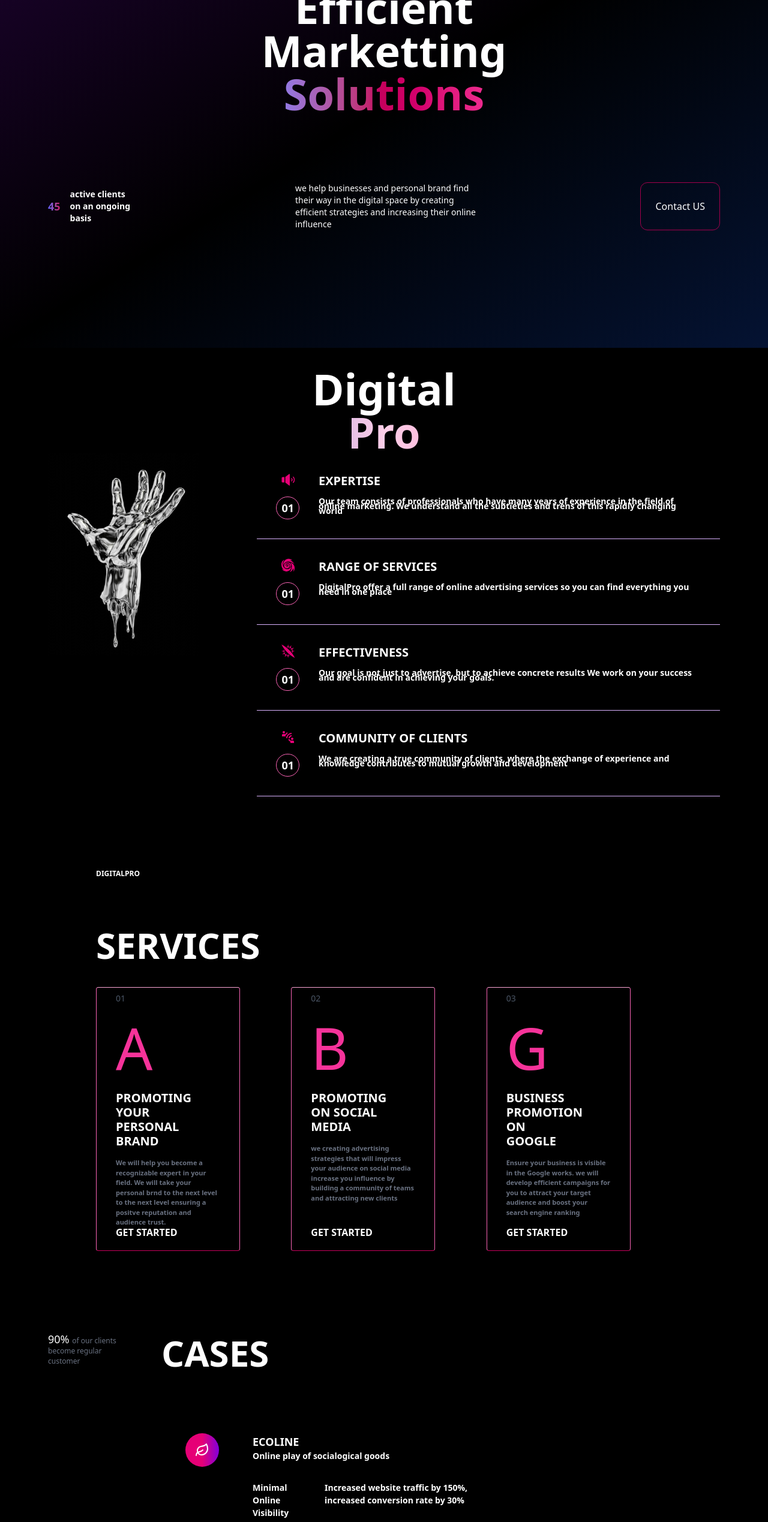
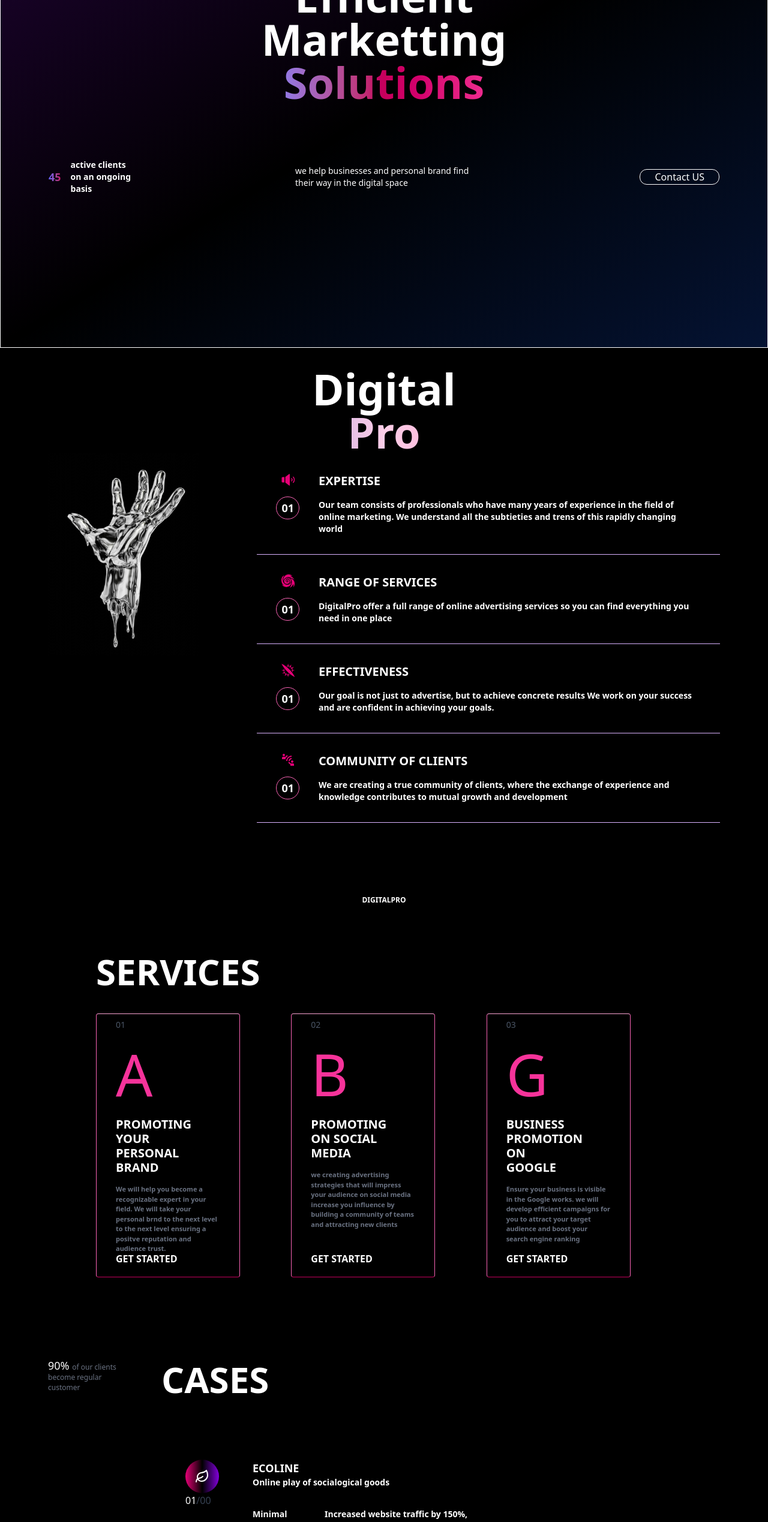
Before and after one commit to Favics-T/digital-pro, a React (Vite) app: page / in a window 1280 px wide. Shown: the part 220-2758 px from the top of the page at 60% size. Built offline with nearby package versions, Linux system fonts and the light colour scheme.

Commit message:
added responsiveness

```diff
--- a/src/App.jsx
+++ b/src/App.jsx
@@ -8,8 +8,8 @@
 // import Cases from './com'
 function App() {
   return (
-   <div className='bg-black text-white  flex flex-col md:gap-10'>
-      <div className='relative  min-h-screen bg-black text-white overflow-hidden'>
+   <div className='bg-black  text-white  flex flex-col md:gap-10'>
+      <div className='relative border  min-h-screen bg-black overflow-hidden'>
      <div className='absolute inset-0 md:px-20 md:py-10 py-4 px-6 bg-gradient-to-br from-purple-600/20 via-transparent to-blue-600/20 '>
      <div className='flex flex-col gap-4'>
       <Nav />
--- a/src/component/Cases.jsx
+++ b/src/component/Cases.jsx
@@ -3,67 +3,57 @@
 
 function Cases() {
   return (
-    <div className='flex md:flex-row flex-col py-10  md:gap-14 gap-6 mt-15'>
-      {/* header */}
-        <p className='text-white text-lg w-40 leading-3.5'>90% <span  className='text-[12px] text-gray-500'>of our clients become regular customer</span></p>
+    <div className='flex flex-col md:flex-row py-10 gap-6 md:gap-14 mt-15'>
 
-      <div className='w-full flex flex-col md:gap-16'>
-        <h1 className='font-bold text-6xl'>CASES</h1>
+      <p className='text-white text-lg w-full md:w-40 leading-3.5'>
+        90% <span className='text-[12px] text-gray-500'>of our clients become regular customer</span>
+      </p>
 
-        <div className='bg-[url("/images/And.jpg")] md:p-10 p-4 bg-cover bg-center bg-no-repeat w-full h-100 '>
-        {/* sect-1 */}
-        <div className='flex md:flex-row flex-col md:gap-14'>
-            {/* image */}
-           <div className='flex flex-col justify-between '>
-             <div className='bg-pink-600 w-14 h-14 flex items-center justify-center rounded-full bg-gradient-to-r from-pink-600 via-transparent to-purple-700 text-2xl'><LuLeaf  /></div>
-             <p className=''>01<span className='text-gray-700'>/00 </span></p>
+      <div className='w-full flex flex-col gap-10 md:gap-16'>
+        <h1 className='font-bold text-4xl md:text-6xl'>CASES</h1>
+
+        <div className='bg-[url("/images/And.jpg")] p-4 md:p-10 bg-cover bg-center bg-no-repeat w-full min-h-[400px] md:h-100'>
+
+          <div className='flex flex-col md:flex-row gap-6 md:gap-14'>
+
+            <div className='flex flex-col justify-between md:h-full'>
+              <div className='w-14 h-14 flex items-center justify-center rounded-full bg-gradient-to-r from-pink-600 via-transparent to-purple-700 text-2xl'>
+                <LuLeaf />
+              </div>
+              <p>01<span className='text-gray-700'>/00</span></p>
             </div>
 
-
-            {/* text */}
-            <div className='flex flex-col gap-8'>
-
+            <div className='flex flex-col gap-6 md:gap-8'>
               <div>
                 <h1 className='font-bold text-lg'>ECOLINE</h1>
                 <p className='font-bold text-sm'>Online play of socialogical goods</p>
               </div>
 
-            <div className='flex gap-20'>
-                 <div className='w-10 '>
-                <h1 className='text-[14px] font-bold h-20 '>Minimal Online Visibility</h1>
+              <div className='flex flex-col md:flex-row gap-6 md:gap-20'>
+                <div className='w-full md:w-10'>
+                  <h1 className='text-[14px] font-bold h-20'>Minimal Online Visibility</h1>
                   <p className='font-bold text-lg'>BEFORE</p>
                 </div>
 
-            <div className='w-70' >
-                <h1 className='text-[14px] font-bold h-20 '>Increased website traffic by 150%, increased conversion rate by 30%</h1>
+                <div className='w-full md:w-70'>
+                  <h1 className='text-[14px] font-bold h-20'>
+                    Increased website traffic by 150%, increased conversion rate by 30%
+                  </h1>
+                  <p className='font-bold text-xl bg-gradient-to-r text-transparent bg-clip-text from-pink-500 via-purple-500 to-purple-700'>
+                    AFTER
+                  </p>
+                </div>
+              </div>
 
-                <p  className='font-bold text-xl bg-gradient-to-r text-transparent bg-clip-text from-pink-500 via-purple-500 to-purple-700 '>AFTER</p>
+              <p className='text-sm w-full md:w-1/2 text-gray-700'>
+                Cooperation with DigitalPro has taken our business to a next level.
+                <span className='block pt-4'>- Inyna Nkiri, CEO</span>
+              </p>
             </div>
 
           </div>
-
-            <p className='text-sm w-1/2 text-gray-700'>
-                Cooperation with DigitalPro has taken our business to a next level. we don't just sell products but who support green living.
-                Their Strategies really work and we are happy to be part of this team
-
-                <span className='block pt-4'> -Inyna Nkiri, CEO</span>
-                </p>
-
-
-
-            </div>
-
-
-
-        </div>
-
-
-
-
-
         </div>
       </div>
-
     </div>
   )
 }
--- a/src/component/Cooperate.jsx
+++ b/src/component/Cooperate.jsx
@@ -3,17 +3,27 @@
 
 function Cooperate() {
   return (
-    <div className=' bg-cover flex flex-col  h-screen bg-center bg-[url("/images/And.jpg")]'>
-      <div className='w-full h-full flex flex-col gap-8 justify-center items-center '>
-        <h1 className='md:text-8xl text-4xl font-bold text-center'>LET'S BEGIN <span className='block bg-gradient-to-r from-indigo-600 via-pink-500 to-pink-700 bg-clip-text text-transparent'> COOPERATION </span></h1>
-            <h1 className='text-lg'>Please contact us for cooperation and service detail</h1>
-            <button className='border border-b-indigo-500 border-e-pink-500 border-t-pink-300 px-10 py-2 rounded-2xl border-l-purple-500'>CONTACT US</button>
+    <div className='bg-cover justify-center flex flex-col min-h-screen bg-center bg-[url("/images/And.jpg")]'>
+
+      <div className='w-full h-full flex flex-col gap-6 md:gap-8 justify-center items-center px-4'>
+        <h1 className='text-4xl md:text-8xl font-bold text-center'>
+          LET'S BEGIN
+          <span className='block bg-gradient-to-r from-indigo-600 via-pink-500 to-pink-700 bg-clip-text text-transparent'>
+            COOPERATION
+          </span>
+        </h1>
+
+        <h1 className='text-sm md:text-lg text-center'>
+          Please contact us for cooperation and service detail
+        </h1>
+
+        <button className='border px-8 md:px-10 py-2 rounded-2xl'>
+          CONTACT US
+        </button>
       </div>
 
-      <div className='flex justify-between ite'>
-        {/* <h1 className='text-black'>kk</h1> */}
+      <div className='flex flex-col md:flex-row justify-between md:mt-20 items-center gap-4 px-6 py-4'>
         <Logo />
-
         <p className='text-sm text-gray-800'>Lorem ipsum dolor sit amet.</p>
       </div>
     </div>
--- a/src/component/Heroo.jsx
+++ b/src/component/Heroo.jsx
@@ -3,26 +3,34 @@
 const Heroo = () => {
   return (
     <div>
+      <div className='min-h-[300px] md:h-100 flex justify-center items-center'>
+        <h1 className='text-4xl md:text-7xl text-center font-bold'>
+          Efficient
+          <span className='block'>Marketting</span>
+          <span className='block bg-gradient-to-r bg-clip-text text-transparent from-indigo-400 via-pink-700 to-pink-500'>
+            Solutions
+          </span>
+        </h1>
+      </div>
 
-        <div className='h-110 flex justify-center items-center'>
-             <h1 className='text-5xl text-center md:text-7xl font-bold'>Efficient
-               <span className='block'>Marketting</span>
-                <span className='block bg-gradient-to-r bg-clip-text text-transparent from-indigo-400 via-pink-700 to-pink-500 '>Solutions </span> </h1>
-
-
-
+      <div className='flex flex-col md:flex-row gap-4 md:justify-between items-center'>
+        <div className='flex items-center gap-2 md:gap-4'>
+          <h1 className='text-sm md:text-lg font-bold bg-gradient-to-r bg-clip-text text-transparent from-indigo-500 to-pink-700'>
+            45
+          </h1>
+          <p className='text-sm md:w-28 font-bold'>
+            active clients on an ongoing basis
+          </p>
         </div>
 
-        <div className='flex  justify-between '>
-            <div className='flex items-center gap-4'>
-                <h1 className='text-lg font-bold bg-gradient-to-r bg-clip-text text-transparent from-indigo-500 to-pink-700'>45</h1>
-                <p className='text-sm md:w-28 font-bold'>active clients on an ongoing basis</p>
-            </div>
+        <h1 className='hidden md:block text-sm md:w-78 font-extralight'>
+          we help businesses and personal brand find their way in the digital space
+        </h1>
 
-            <h1 className='text-sm md:w-78 font-extralight'>we help businesses and personal brand find their way in the digital space by creating efficient strategies and increasing their online influence</h1>
-            <button className='border border-pink-800 rounded-xl md:px-6 px-2'>Contact US </button>
-        </div>
-
+        <button className='border rounded-xl px-3 md:px-6'>
+          Contact US
+        </button>
+      </div>
     </div>
   )
 }
--- a/src/component/Nav.jsx
+++ b/src/component/Nav.jsx
@@ -3,10 +3,10 @@
 
 function Nav() {
   return (
-    <div className='flex w-full justify-between md:text-2xl'>
-        <LuTableOfContents className='' />
-        <h1 className='md:text-lg font-bold'>DIGITALPRO</h1>
-        <p className='md:text-lg font-bold'>GET STARTED</p>
+    <div className='flex w-full justify-between items-center text-lg md:text-2xl'>
+      <LuTableOfContents />
+      <h1 className='text-sm md:text-lg font-bold'>DIGITALPRO</h1>
+      <p className='text-sm md:text-lg font-bold'>GET STARTED</p>
     </div>
   )
 }
--- a/src/component/Section3.jsx
+++ b/src/component/Section3.jsx
@@ -10,10 +10,10 @@
 
 function Section3() {
   return (
-    <div className='md:px-20 md:mt-20 flex md:flex-reverse flex-col  md:py-10 py-3 gap-8  md:gap-20  '>
+    <div className='md:px-20 md:mt-20 flex md:flex-reverse flex-col  md:py-10 py-3 gap-8  md:gap-20 items-center justify-center  '>
       <Logo />
 
-        <div className=' w-full flex flex-col gap-10'>
+        <div className=' w-full flex flex-col gap-10 '>
             <h1 className='font-bold md:text-6xl text-2xl'>SERVICES</h1>
 
             <div className='grid grid-cols-1 md:grid-cols-3  gap-4'>
@@ -30,3 +30,21 @@
 }
 
 export default Section3
+
+// function Section3() {
+//   return (
+//     <div className='px-6 md:px-20 mt-10 md:mt-20 flex flex-col-reverse md:flex-row gap-10 md:gap-20 py-3 md:py-10'>
+//       <Logo />
+
+//       <div className='w-full flex flex-col gap-10'>
+//         <h1 className='font-bold text-2xl md:text-6xl'>SERVICES</h1>
+
+//         <div className='grid grid-cols-1 sm:grid-cols-2 md:grid-cols-3 gap-6'>
+//           {list.map((list) => (
+//             <Section3Card key={list.num} {...list} />
+//           ))}
+//         </div>
+//       </div>
+//     </div>
+//   )
+// }
--- a/src/component/ServiceCard.jsx
+++ b/src/component/ServiceCard.jsx
@@ -17,7 +17,7 @@
 
       <div className='flex flex-col gap-4 '>
         <h1 className='font-bold text-xl'>{title}</h1>
-        <p className='text-sm leading-2 font-bold'>{desc}</p>
+        <p className='text-sm lea font-bold'>{desc}</p>
 
       </div>
     </div>
```
Lines whose indentation alone changed are shown as unchanged.
